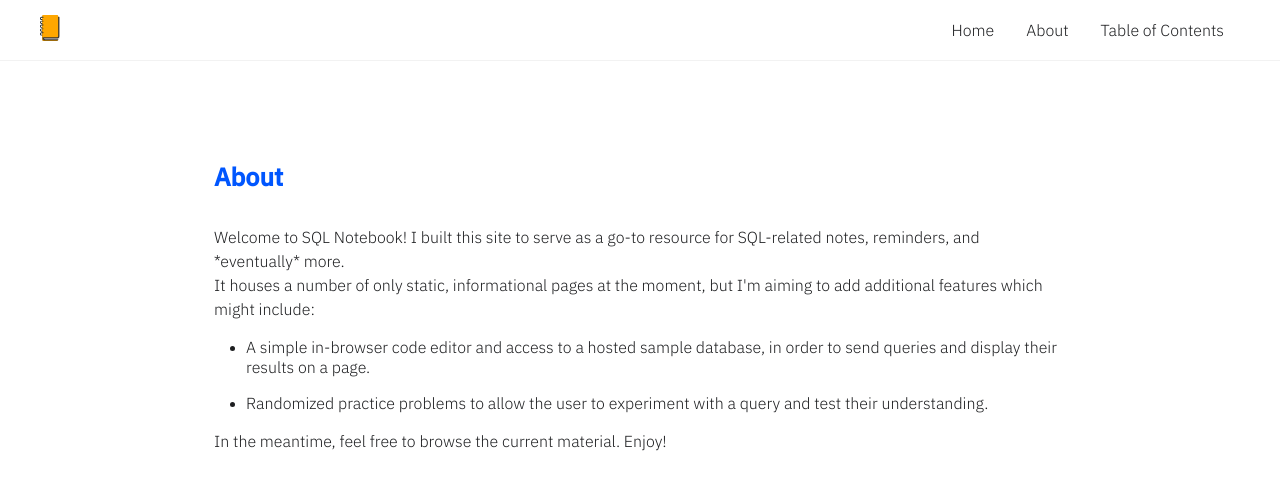
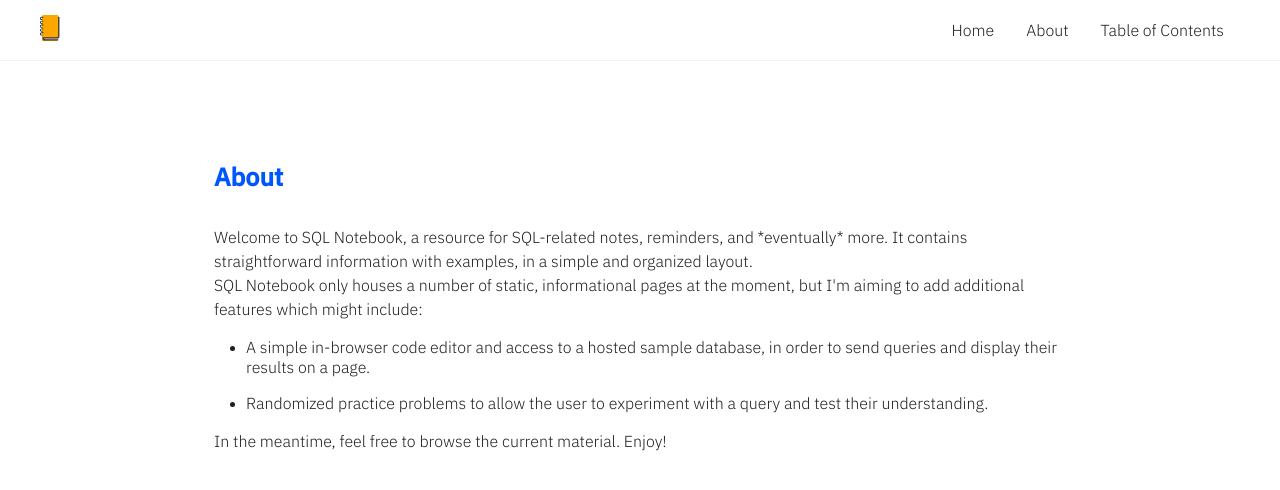
Before and after one commit to agviray/sql-notebook, a React (Create React App) app: page /about in a window 1280 px wide. Shown: the top 490 px of the page. Built offline with nearby package versions, Linux system fonts and the light colour scheme.

Commit message:
Update About and TableOfContents content

```diff
--- a/src/components/pages/About.js
+++ b/src/components/pages/About.js
@@ -10,13 +10,14 @@
           </div>
           <div className="about">
             <p>
-              Welcome to SQL Notebook! I built this site to serve as a go-to
-              resource for SQL-related notes, reminders, and *eventually* more.
+              Welcome to SQL Notebook, a resource for SQL-related notes,
+              reminders, and *eventually* more. It contains straightforward
+              information with examples, in a simple and organized layout.
             </p>
             <p>
-              It houses a number of only static, informational pages at the
-              moment, but I'm aiming to add additional features which might
-              include:
+              SQL Notebook only houses a number of static, informational pages
+              at the moment, but I'm aiming to add additional features which
+              might include:
             </p>
             <div className="listContainer">
               <ul>
--- a/src/components/pages/TableOfContents.js
+++ b/src/components/pages/TableOfContents.js
@@ -7,24 +7,20 @@
     path: '../gen-sql',
   },
   {
-    name: 'Keyword/Clause - CREATE TABLE',
+    name: 'Keywords and Clauses - CREATE TABLE',
     path: '../create-table',
   },
   {
-    name: 'Keyword/Clause - INSERT INTO',
+    name: 'Keywords and Clauses - INSERT INTO',
     path: '../insert-into',
   },
   {
-    name: 'Keyword/Clause - ORDER BY',
+    name: 'Keywords and Clauses - ORDER BY',
     path: '../order-by',
   },
   {
-    name: 'Keyword/Clause - SELECT',
+    name: 'Keywords and Clauses - SELECT',
     path: '../select',
-  },
-  {
-    name: 'Queries with Constraints',
-    path: '../queries-with-constraints',
   },
 ];
 
```
